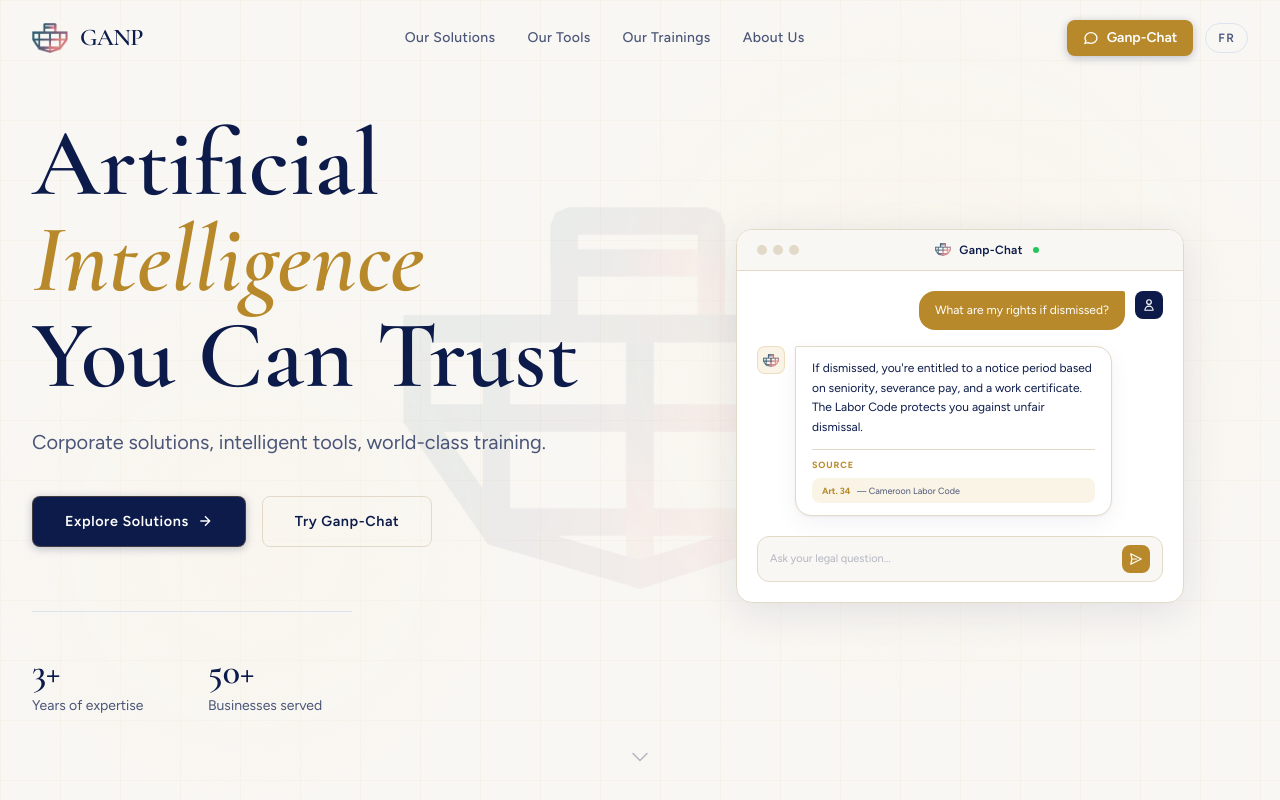
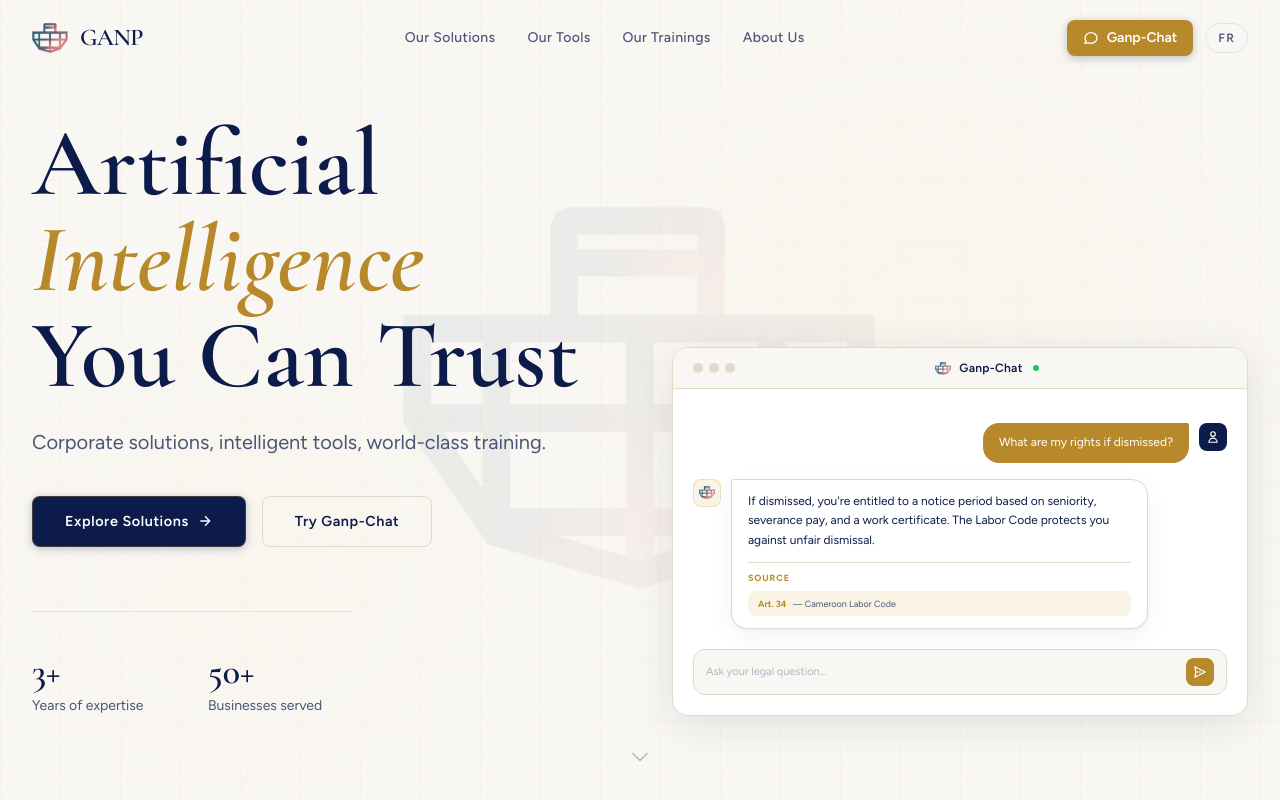
Before and after one commit to A-Njock/KEMET-AI, a React (Vite) app: page / in a window 1280 px wide. Shown: the top 800 px of the page. Built offline with nearby package versions, Linux system fonts and the light colour scheme.

Commit message:
Align ChatDemo bottom-right to hero content corner
- items-end on hero flex row: ChatDemo bottom aligns with text bottom
- justify-end on right col: flushes to right edge of container
- Removed max-w-md cap so demo fills available right half

Authored by Pierre Guy A. NJOCK

```diff
--- a/src/pages/Home.tsx
+++ b/src/pages/Home.tsx
@@ -95,7 +95,7 @@ export default function Home() {
         </motion.div>
 
         <div className="relative z-10 max-w-7xl mx-auto px-6 lg:px-8 pt-28 pb-20 w-full">
-          <div className="flex flex-col lg:flex-row lg:items-center gap-12 lg:gap-16">
+          <div className="flex flex-col lg:flex-row lg:items-end gap-12 lg:gap-16">
 
             {/* Left: text content */}
             <motion.div
@@ -154,7 +154,7 @@ export default function Home() {
             </motion.div>
 
             {/* Right: chat demo */}
-            <div className="flex-1 max-w-md w-full hidden lg:block lg:ml-8 xl:ml-16">
+            <div className="flex-1 w-full hidden lg:flex lg:justify-end">
               <Link to="/chatbot" className="block cursor-pointer group">
                 <motion.div whileHover={{ scale: 1.02 }} transition={{ type: 'spring', stiffness: 300, damping: 20 }}>
                   <ChatDemo />
```
